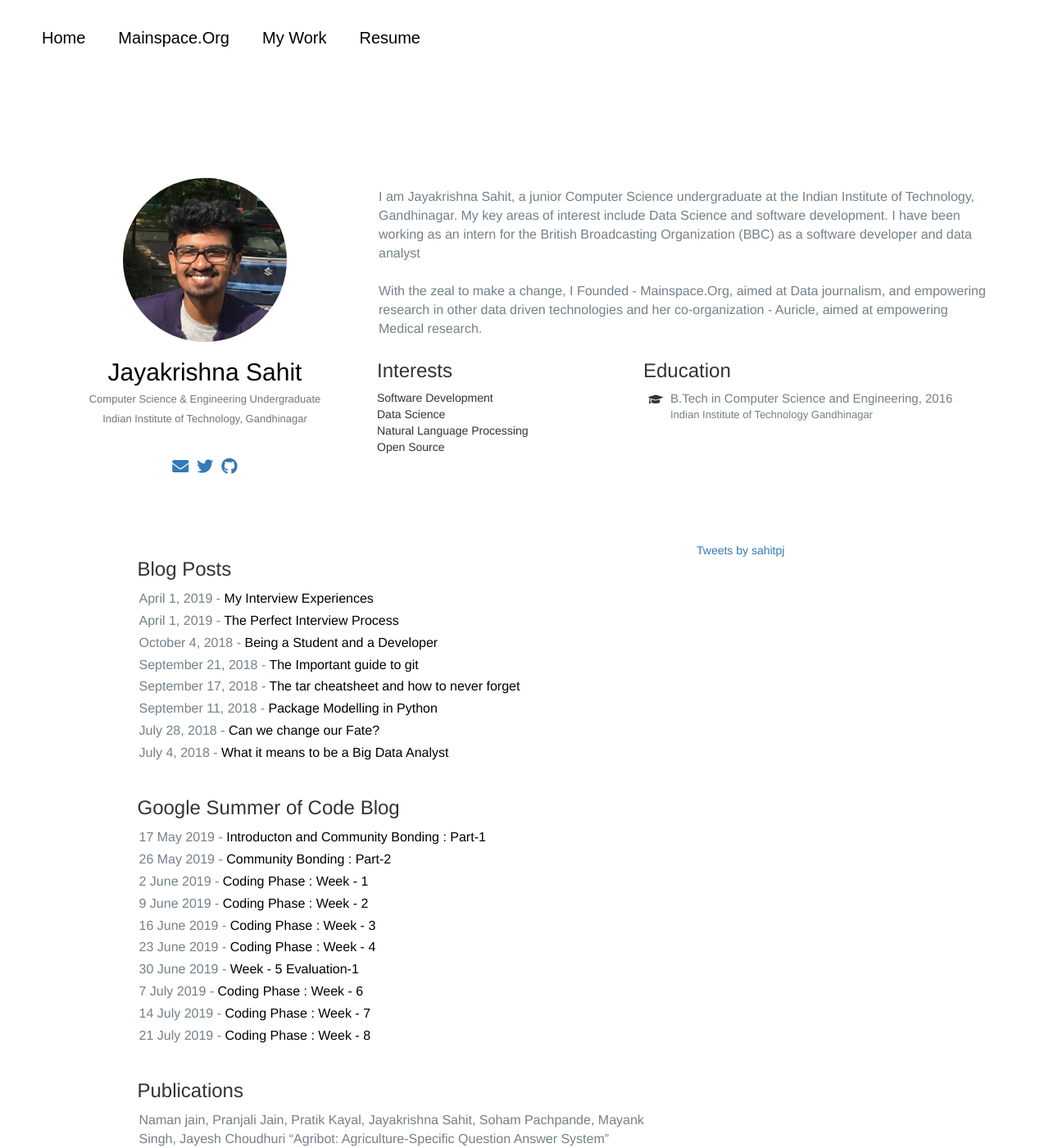
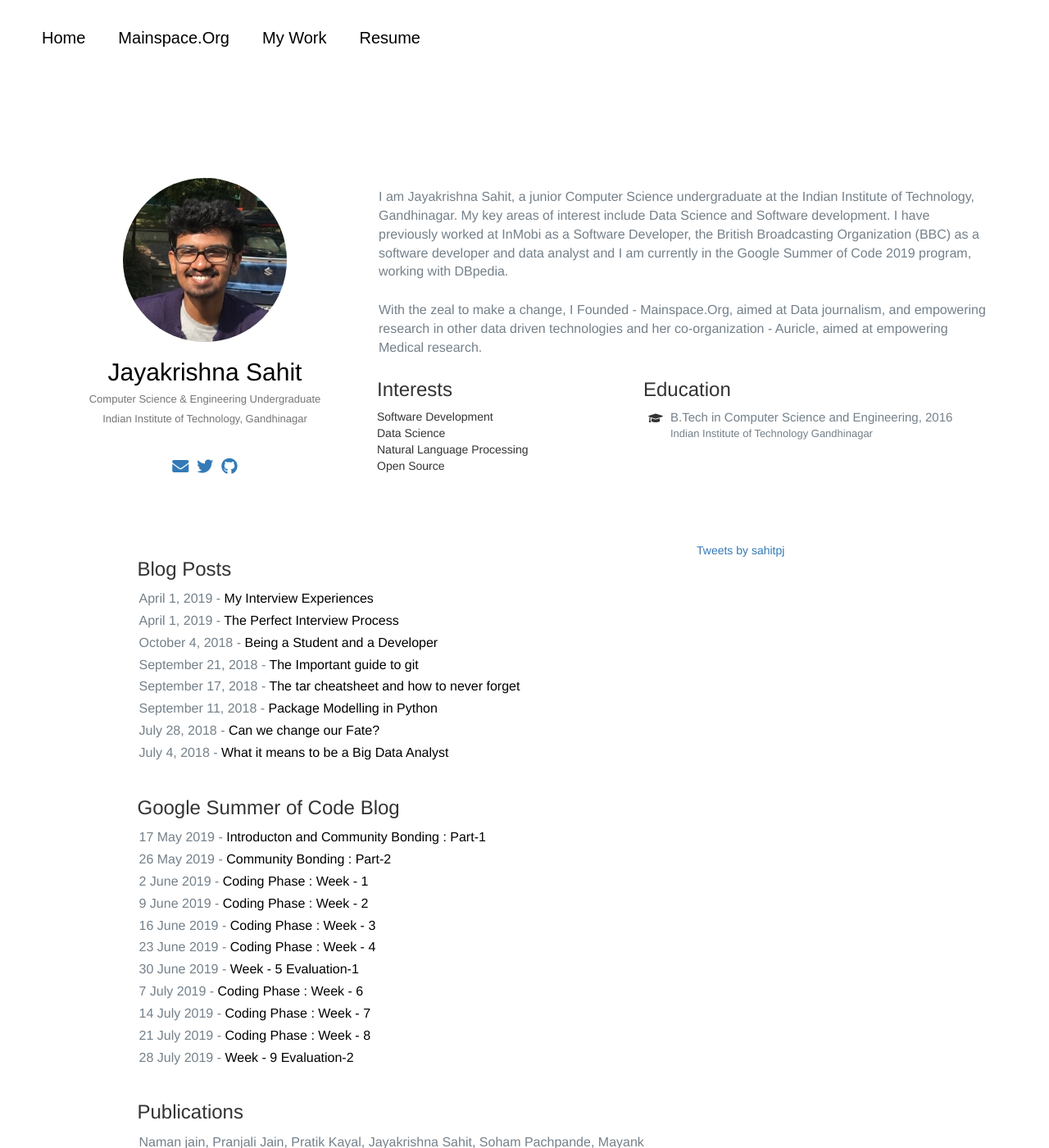
Before and after one commit to sahitpj/sahitpj.github.io, a Jekyll site: the page built from index.html, in a window 1280 px wide and 1400 px high. Shown: the whole window at 82% size. Built offline with Jekyll 4.4.1, drawn with Linux system fonts in a browser that asks for light colours; nearby versions of some CDN libraries; the list of posts is cut into pages by our own code; comment, search, counter and statistics services are not loaded.

Commit message:
added week-9 post

```diff
--- a/index.html
+++ b/index.html
@@ -50,7 +50,9 @@
       </div>
       <div class="col-12 col-lg-8" itemprop="description">
     <!-- <h1 id="biography">Biography</h1> --> <br><br>
-    <p class="biography-text">I am Jayakrishna Sahit, a junior Computer Science undergraduate at the Indian Institute of Technology, Gandhinagar. My key areas of interest include Data Science and software development. I have been working as an intern for the British Broadcasting Organization (BBC) as a software developer and data analyst</p><br>
+    <p class="biography-text">I am Jayakrishna Sahit, a junior Computer Science undergraduate at the Indian Institute of Technology, Gandhinagar. My key areas of interest include Data Science and Software development. I have previously worked at InMobi as a Software Developer, the British Broadcasting Organization (BBC) as a software developer and data analyst
+      and I am currently in the Google Summer of Code 2019 program, working with DBpedia.
+    </p><br>
     <p class="biography-text">With the zeal to make a change, I Founded - Mainspace.Org, aimed at Data journalism, and empowering research in other data driven technologies and her co-organization - Auricle, aimed at empowering Medical research. </p>
     <p class="biography-text"></p>
         <div class="row">
@@ -125,6 +127,9 @@
                   </p>
                   <p class="biography-text">
                     21 July 2019 - <a  href="https://sahitpj.github.io/gs/gsoc/2019/07/21/Week-8.html" style="color:black">Coding Phase : Week - 8</a>
+                  </p>
+                  <p class="biography-text">
+                    28 July 2019 - <a  href="https://sahitpj.github.io/gs/gsoc/2019/07/28/Week-9.html" style="color:black">Week - 9 Evaluation-2</a>
                   </p>
                   <!-- hello  -->
 
@@ -207,21 +212,6 @@
         </div>
     </div>
     <-- End #experience -->
-
-    <!-- Twitter feed -->
-
-    <!--
-    <section>
-      <div class="container-fluid">
-        <div class="row">
-        <div class="col-lg-3">
-      <a class="twitter-timeline" href="https://twitter.com/sahitpj?ref_src=twsrc%5Etfw">Tweets by sahitpj</a>
-      <script async src="https://platform.twitter.com/widgets.js" charset="utf-8"></script>
-    </div>
-    </div>
-    </div>
-    </section>
-  <-- End of twitter feed-->
 
 
   <!-- <section class="interesting-updates">
```
